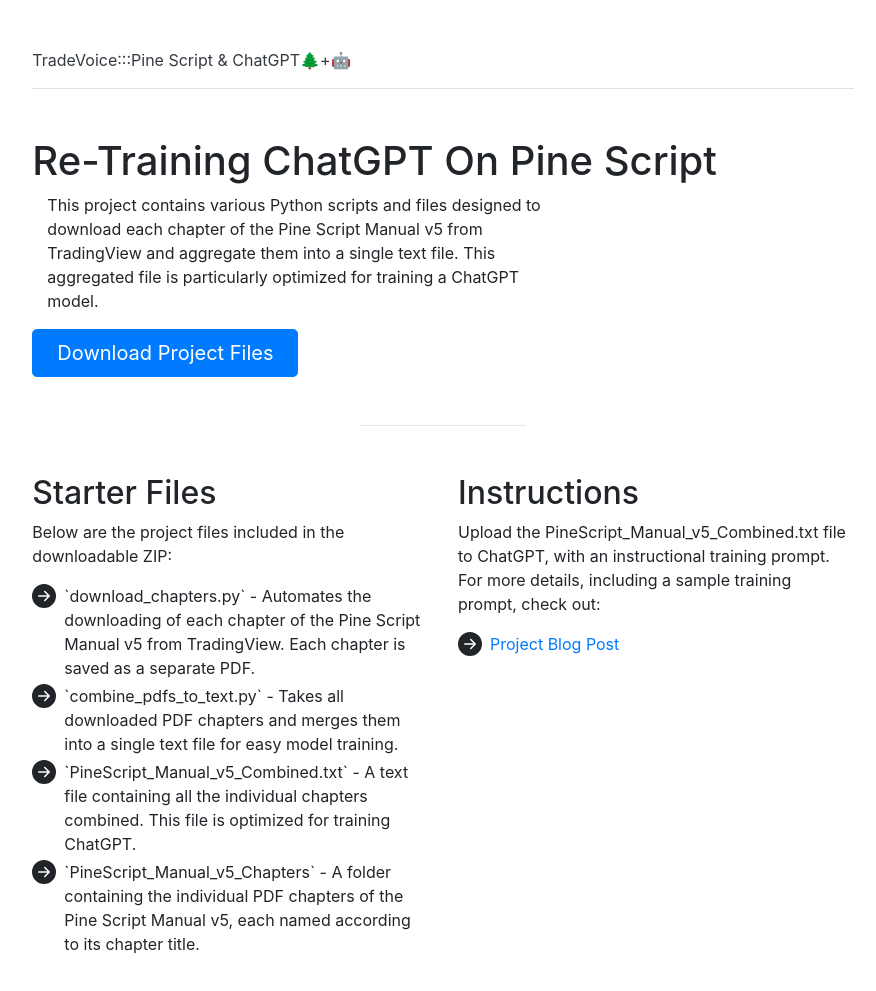
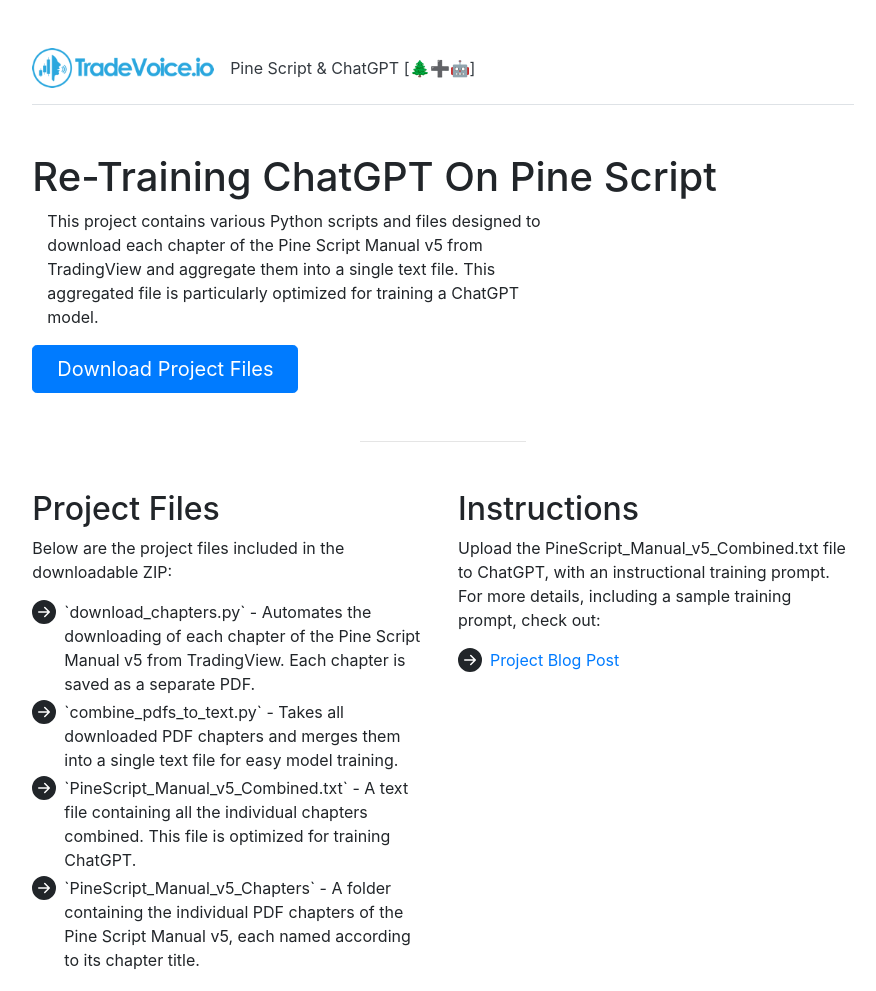
Before and after one commit to tradevoice/tradevoice.github.io, a plain HTML site: page index.html in a window 1280 px wide. Shown: the top 991 px of the page, without its empty margins (197-1073 px from the left). Drawn offline with nearby package versions, Linux system fonts and the light colour scheme.

Commit message:
updated files

```diff
--- a/index.html
+++ b/index.html
@@ -6,7 +6,7 @@
     <meta name="viewport" content="width=device-width, initial-scale=1">
     <meta name="description" content="">
     <meta name="author" content="Your Name">
-    <title>TradeVoice:::Pine Script & ChatGPT</title>
+    <title>Your Project Title</title>
 
     <!-- Bootstrap core CSS -->
     <link href="https://maxcdn.bootstrapcdn.com/bootstrap/4.5.2/css/bootstrap.min.css" rel="stylesheet">
@@ -19,10 +19,12 @@
 
     <div class="col-lg-8 mx-auto p-3 py-md-5">
         <header class="d-flex align-items-center pb-3 mb-5 border-bottom">
-            <a href="/" class="d-flex align-items-center text-dark text-decoration-none">
-                <span class="fs-4">TradeVoice:::Pine Script & ChatGPT🌲+🤖</span>
+            <a href="https://tradevoice.io" class="d-flex align-items-center text-dark text-decoration-none">
+                <img src="img/tradevoiceIO-logo-blue250.png" alt="TradeVoice Logo" height="40" class="me-2">
+                <span class="fs-4" style="padding-left: 16px;">  Pine Script & ChatGPT [🌲➕🤖]</span>
             </a>
         </header>
+
 
         <main>
             <h1>Re-Training ChatGPT On Pine Script</h1>
@@ -39,7 +41,7 @@
 
             <div class="row g-5">
                 <div class="col-md-6">
-                    <h2>Starter Files</h2>
+                    <h2>Project Files</h2>
                     <p>Below are the project files included in the downloadable ZIP:</p>
                     <ul class="icon-list">
                         <li>`download_chapters.py` - Automates the downloading of each chapter of the Pine Script Manual v5 from TradingView. Each chapter is saved as a separate PDF.
```
Also changed, not shown: img/tradevoiceIO-logo-blue250.png (added), 2 other files.
